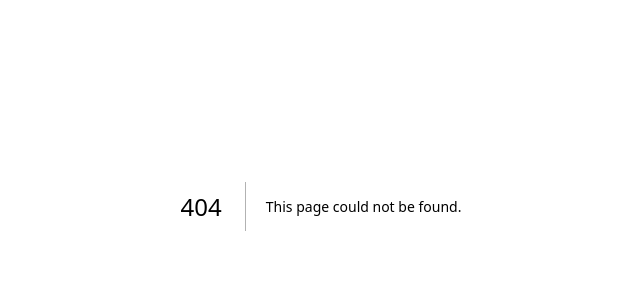
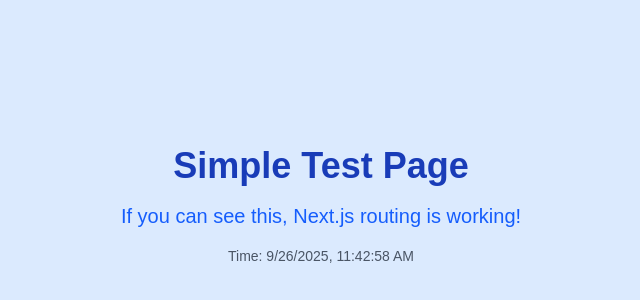
Before and after one commit to BGMCandy/escalator-trump, a Next.js app: page /simple-test in a window 1280 px wide. Before the commit this address had no page. Shown: the part 194-494 px from the top of the page, without its empty margins (319-959 px from the left). Built offline with nearby package versions, Linux system fonts and the light colour scheme.

Commit message:
POipjiwer

```diff
--- /dev/null
+++ b/src/app/simple-test/page.tsx
@@ -0,0 +1,17 @@
+export default function SimpleTest() {
+  return (
+    <div className="min-h-screen bg-blue-100 flex items-center justify-center">
+      <div className="text-center">
+        <h1 className="text-4xl font-bold text-blue-800 mb-4">
+          Simple Test Page
+        </h1>
+        <p className="text-xl text-blue-600">
+          If you can see this, Next.js routing is working!
+        </p>
+        <p className="text-sm text-gray-600 mt-4">
+          Time: {new Date().toLocaleString()}
+        </p>
+      </div>
+    </div>
+  );
+}
--- /dev/null
+++ b/src/app/test/layout.tsx
@@ -0,0 +1,7 @@
+export default function TestLayout({
+  children,
+}: {
+  children: React.ReactNode
+}) {
+  return children
+}
```
